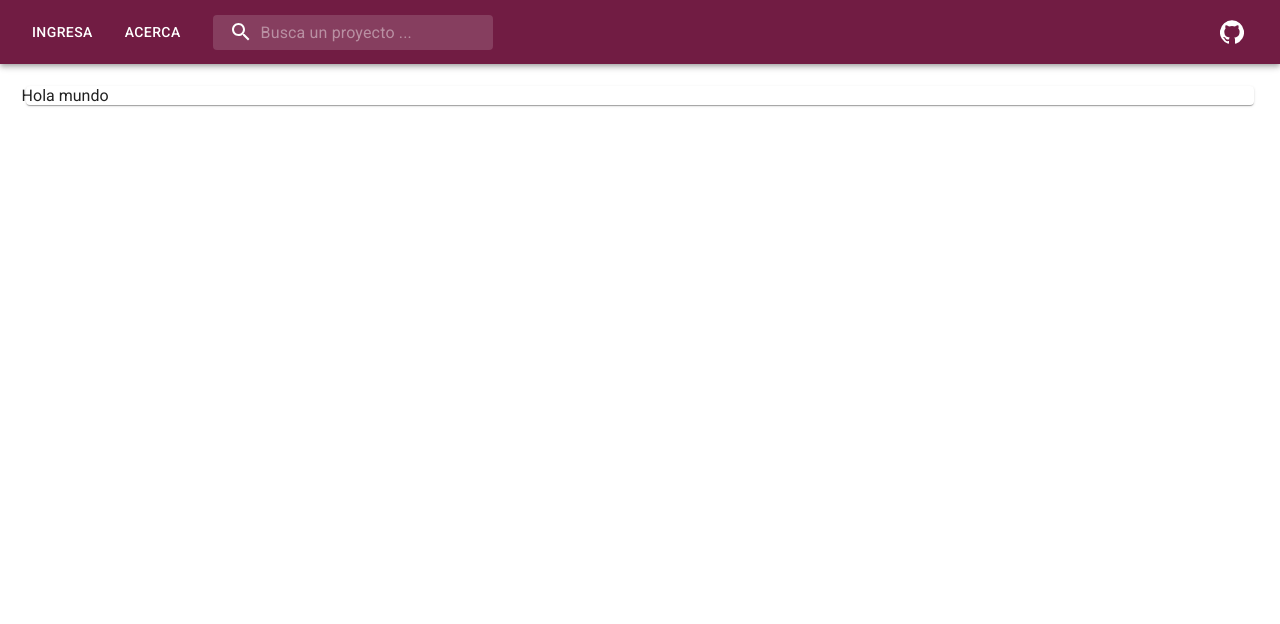
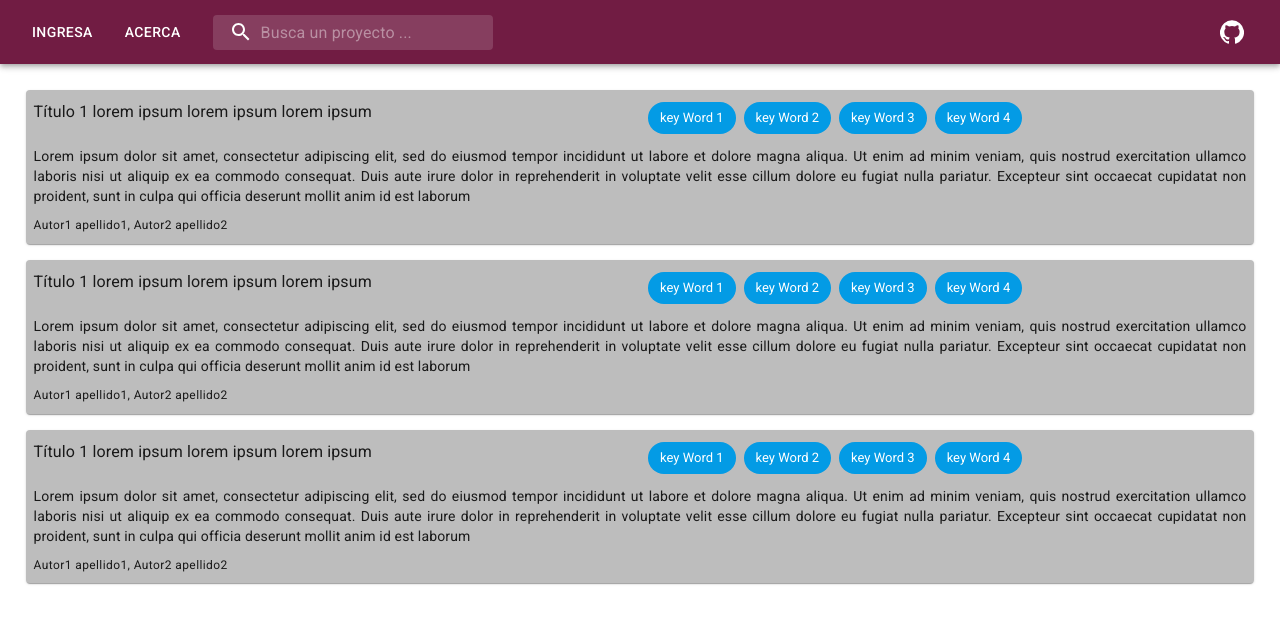
Before and after one commit to gerardo-guzman/sdse-frontend, a React (Create React App) app: page /briefs/1 in a window 1280 px wide. Shown: the top 624 px of the page. Built offline with nearby package versions, Linux system fonts and the light colour scheme.

Commit message:
Cambio a PC

```diff
--- a/src/components/Brief.component.tsx
+++ b/src/components/Brief.component.tsx
@@ -1,13 +1,41 @@
 import React from 'react';
 import Paper from '@material-ui/core/Paper';
 import Grid from '@material-ui/core/Grid';
+import Typography from '@material-ui/core/Typography';
+import Chip from '@material-ui/core/Chip';
+// styles
+import { briefCardStyles } from './briefCard.styles';
 
 
 export const BriefComponent = () => {
+    const classes = briefCardStyles();
     return (
-        <Paper>
+        <Paper className={classes.root}>
             <Grid container spacing={1} direction="row">
-                Hola mundo
+                <Grid item xs={12} sm={6}>
+                    <Typography variant="subtitle1">
+                        Título 1 lorem ipsum lorem ipsum lorem ipsum
+                    </Typography>
+                </Grid>
+                <Grid item xs={12} sm={6}>
+                <Chip className={classes.keyWord} color="secondary" size="medium" label="key Word 1" />
+                <Chip className={classes.keyWord} color="secondary" size="medium" label="key Word 2" />
+                <Chip className={classes.keyWord} color="secondary" size="medium" label="key Word 3" />
+                <Chip className={classes.keyWord} color="secondary" size="medium" label="key Word 4" />
+                </Grid>
+                <Grid item xs={12}>
+                    <Typography variant="body2" align="justify">
+                    Lorem ipsum dolor sit amet, consectetur adipiscing elit, sed do eiusmod tempor incididunt ut labore et dolore magna aliqua.
+                    Ut enim ad minim veniam, quis nostrud exercitation ullamco laboris nisi ut aliquip ex ea commodo consequat. Duis aute irure
+                    dolor in reprehenderit in voluptate velit esse cillum dolore eu fugiat nulla pariatur. Excepteur sint occaecat cupidatat non proident,
+                    sunt in culpa qui officia deserunt mollit anim id est laborum
+                    </Typography>
+                </Grid>
+                <Grid item xs={12}>
+                    <Typography variant="caption">
+                        Autor1 apellido1, Autor2 apellido2
+                    </Typography>
+                </Grid>
             </Grid>
         </Paper>
     )
--- /dev/null
+++ b/src/components/briefCard.styles.ts
@@ -0,0 +1,12 @@
+import { makeStyles, createStyles, Theme } from '@material-ui/core/styles';
+
+export const briefCardStyles = makeStyles((theme: Theme) =>
+createStyles({
+    root: {
+        padding: theme.spacing(1),
+        backgroundColor: "#bdbdbd",
+    },
+    keyWord: {
+        margin: theme.spacing(0.5)
+    }
+}));
--- a/src/views/BriefList.tsx
+++ b/src/views/BriefList.tsx
@@ -17,6 +17,12 @@ export const BriefList = ({ history }: any) => {
                 <Grid item xs={12} >
                     <BriefComponent />
                 </Grid>
+                <Grid item xs={12} >
+                    <BriefComponent />
+                </Grid>
+                <Grid item xs={12} >
+                    <BriefComponent />
+                </Grid>
             </Grid>
         </div>
     )
--- a/src/views/ProfileScreen.tsx
+++ b/src/views/ProfileScreen.tsx
@@ -1,9 +1,23 @@
 import React from 'react';
+import Grid from '@material-ui/core/Grid';
+import Card from '@material-ui/core/Card';
+import Typography from '@material-ui/core/Typography';
+// styles
+import { profileClasses } from './profile.styles';
+
 
 export const ProfileScreen = () => {
+    const classes = profileClasses();
     return (
-        <div>
-            <h1>PERFIL!</h1>
+        <div className={classes.root}>
+            <Grid container spacing={3} direction="row" justify="center" alignItems="stretch">
+                <Grid container item xs={12} md={4} direction="column">
+
+                </Grid>
+                <Grid>
+
+                </Grid>
+            </Grid>
         </div>
     );
 };
--- /dev/null
+++ b/src/views/profile.styles.ts
@@ -0,0 +1,10 @@
+import { createStyles, Theme, makeStyles } from '@material-ui/core/styles';
+
+export const profileClasses = makeStyles((theme: Theme) =>
+createStyles({
+    root: {
+        flexGrow: 1,
+        padding: '0.6rem'
+    },
+}),
+);
```
Also changed, not shown: src/views/LogIn.tsx (line endings or trailing spaces).
